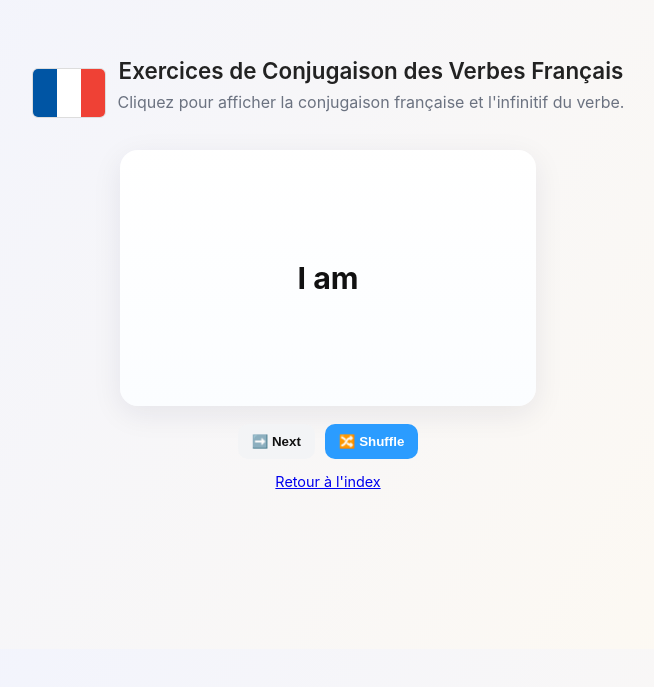
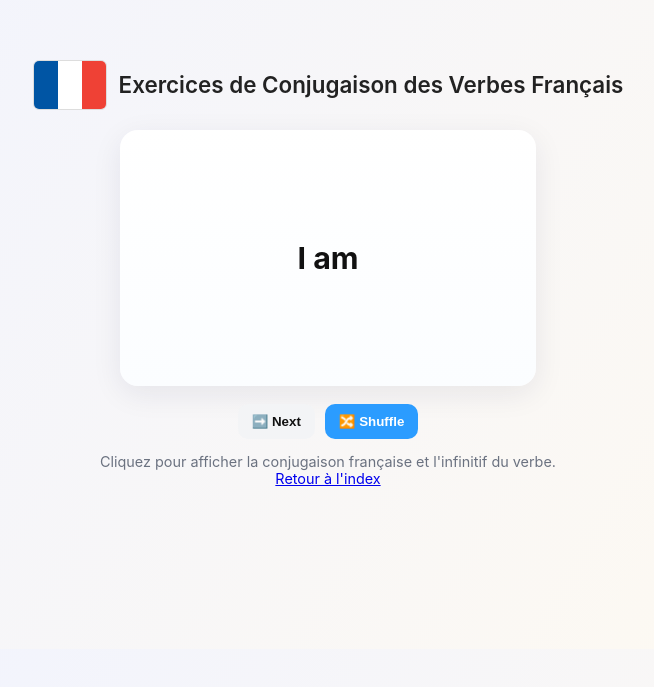
Before and after one commit to KevApprend/verbes, a plain HTML site: page index.html in a window 1280 px wide. Shown: the part 151-838 px from the top of the page, without its empty margins (312-966 px from the left). Drawn offline with Linux system fonts and the light colour scheme.

Commit message:
Minor changes

```diff
--- a/index.html
+++ b/index.html
@@ -65,7 +65,6 @@
     <div class="flag" aria-hidden="true"><div class="blue"></div><div class="white"></div><div class="red"></div></div>
     <div>
       <h1 id="title">Exercices de Conjugaison des Verbes Français</h1>
-      <p class="lead">Cliquez pour afficher la conjugaison française et l'infinitif du verbe.</p>
     </div>
   </header>
 
@@ -77,7 +76,7 @@
       <button id="randomBtn" class="btn-random" title="Shuffle list">🔀 Shuffle</button>
     </div>
 
-    <footer><div class="lead"><a href="https://kevapprend.github.io/" target="_blank" rel="noopener">Retour à l'index</a></div></footer>
+    <footer><div class="lead">Cliquez pour afficher la conjugaison française et l'infinitif du verbe.<br><a href="https://kevapprend.github.io/" target="_blank" rel="noopener">Retour à l'index</a></div></footer>
   </section>
 </main>
 
```
